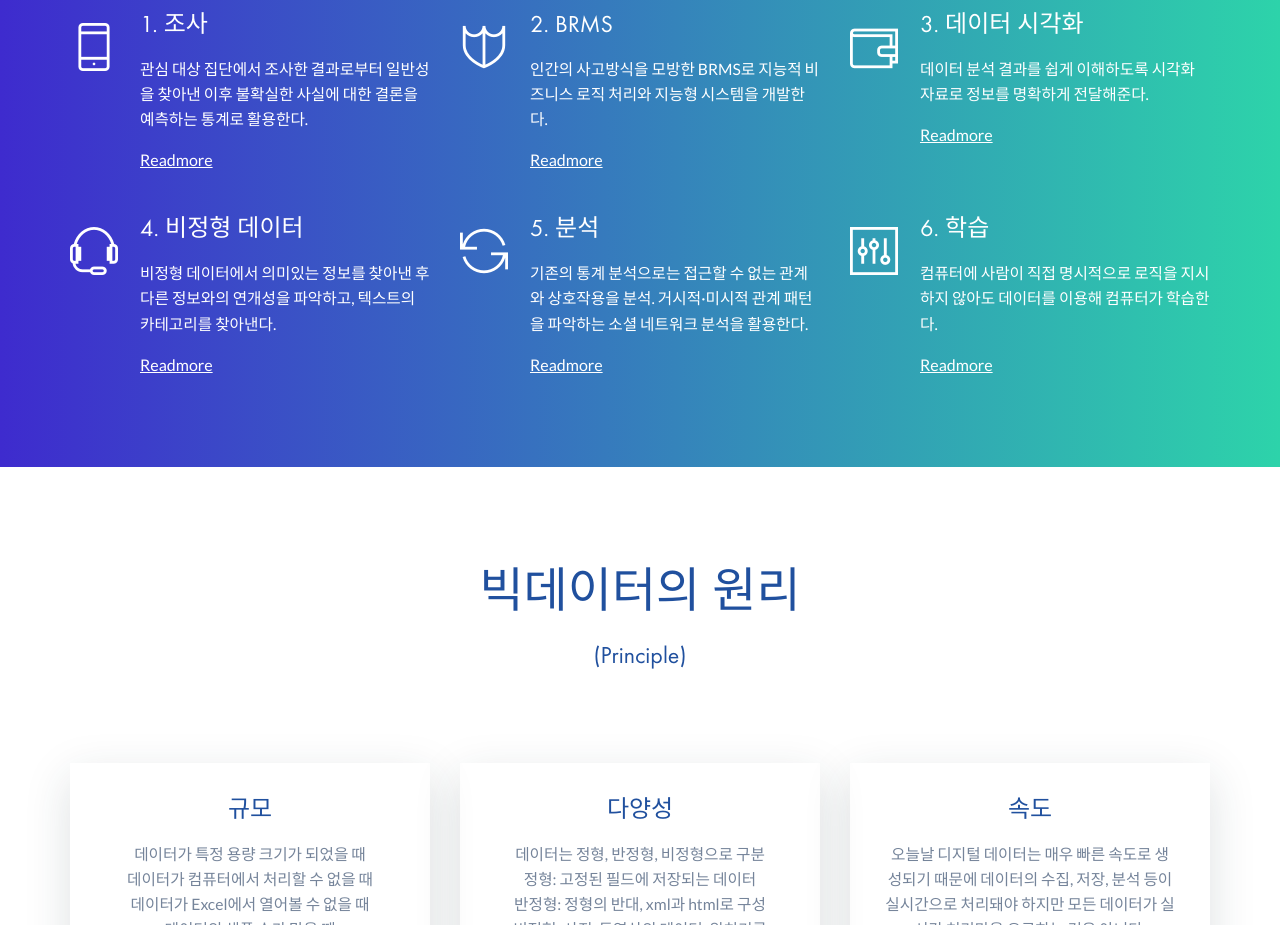
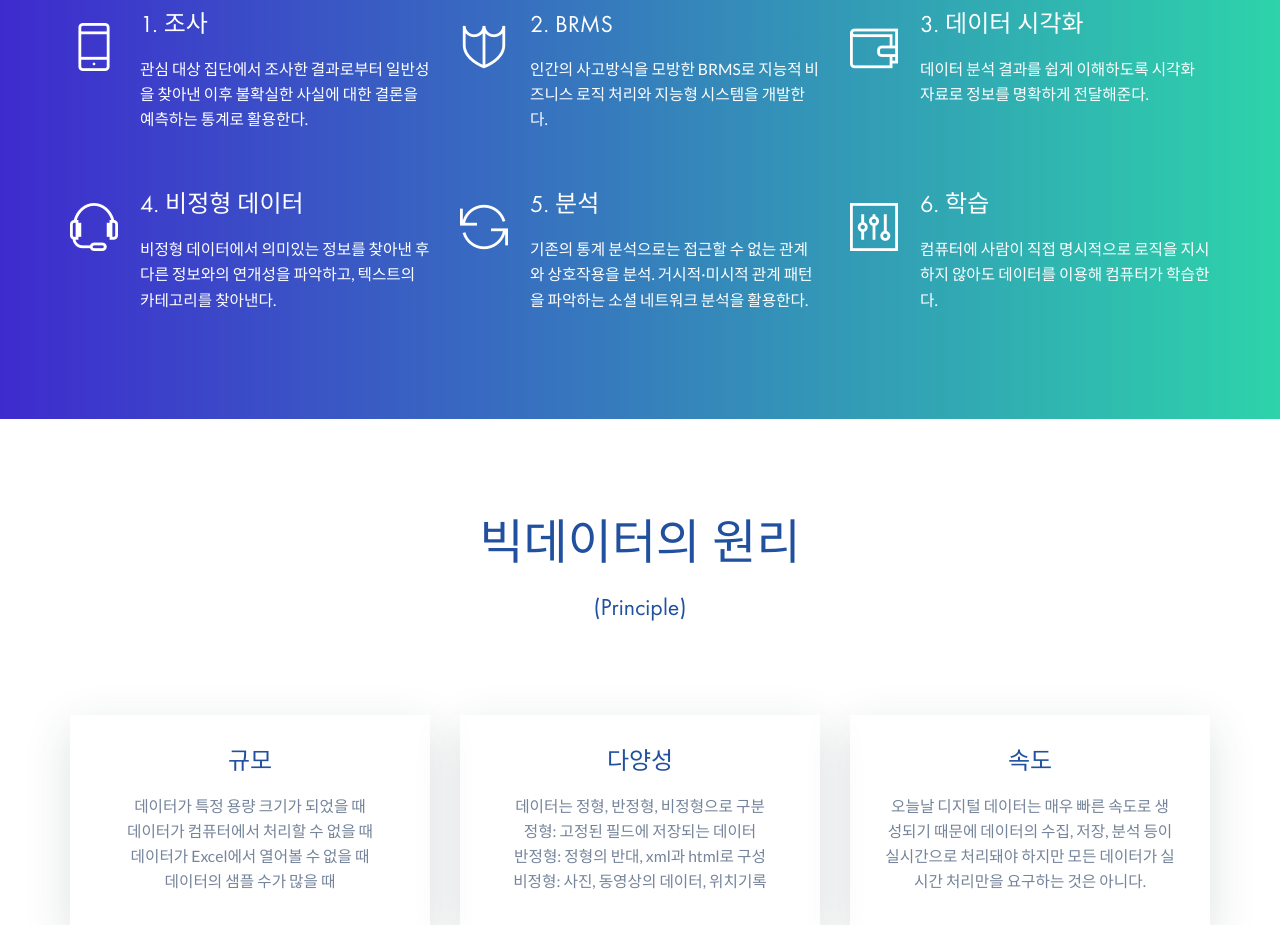
Before and after one commit to clangauge0314/BigdataExpert, a plain HTML site: page BigDataExpert/index.html in a window 1280 px wide. Shown: the part 1740-2665 px from the top of the page. Drawn offline with Linux system fonts and the light colour scheme.

Commit message:
Update index.html

```diff
--- a/BigDataExpert/index.html
+++ b/BigDataExpert/index.html
@@ -98,7 +98,6 @@
 					<div class="feature-content">
 						<h4>1. 조사</h4>
 						<p>관심 대상 집단에서 조사한 결과로부터 일반성을 찾아낸 이후 불확실한 사실에 대한 결론을 예측하는 통계로 활용한다.</p>
-						<a href="" class="readmore">Readmore</a>
 					</div>
 				</div>
 				<!-- feature -->
@@ -107,7 +106,6 @@
 					<div class="feature-content">
 						<h4>2. BRMS</h4>
 						<p>인간의 사고방식을 모방한 BRMS로 지능적 비즈니스 로직 처리와 지능형 시스템을 개발한다.</p>
-						<a href="" class="readmore">Readmore</a>
 					</div>
 				</div>
 				<!-- feature -->
@@ -116,7 +114,6 @@
 					<div class="feature-content">
 						<h4>3. 데이터 시각화</h4>
 						<p>데이터 분석 결과를 쉽게 이해하도록 시각화 자료로 정보를 명확하게 전달해준다.</p>
-						<a href="" class="readmore">Readmore</a>
 					</div>
 				</div>
 				<!-- feature -->
@@ -125,7 +122,6 @@
 					<div class="feature-content">
 						<h4>4. 비정형 데이터</h4>
 						<p>비정형 데이터에서 의미있는 정보를 찾아낸 후 다른 정보와의 연개성을 파악하고, 텍스트의 카테고리를 찾아낸다.</p>
-						<a href="" class="readmore">Readmore</a>
 					</div>
 				</div>
 				<!-- feature -->
@@ -135,7 +131,6 @@
 						<h4>5. 분석</h4>
 						<p>기존의 통계 분석으로는 접근할 수 없는 관계와 상호작용을 분석.
 						거시적·미시적 관계 패턴을 파악하는 소셜 네트워크 분석을 활용한다. </p>
-						<a href="" class="readmore">Readmore</a>
 					</div>
 				</div>
 				<!-- feature -->
@@ -144,7 +139,6 @@
 					<div class="feature-content">
 						<h4>6. 학습</h4>
 						<p>컴퓨터에 사람이 직접 명시적으로 로직을 지시하지 않아도 데이터를 이용해 컴퓨터가 학습한다.</p>
-						<a href="" class="readmore">Readmore</a>
 					</div>
 				</div>
 			</div>
```
